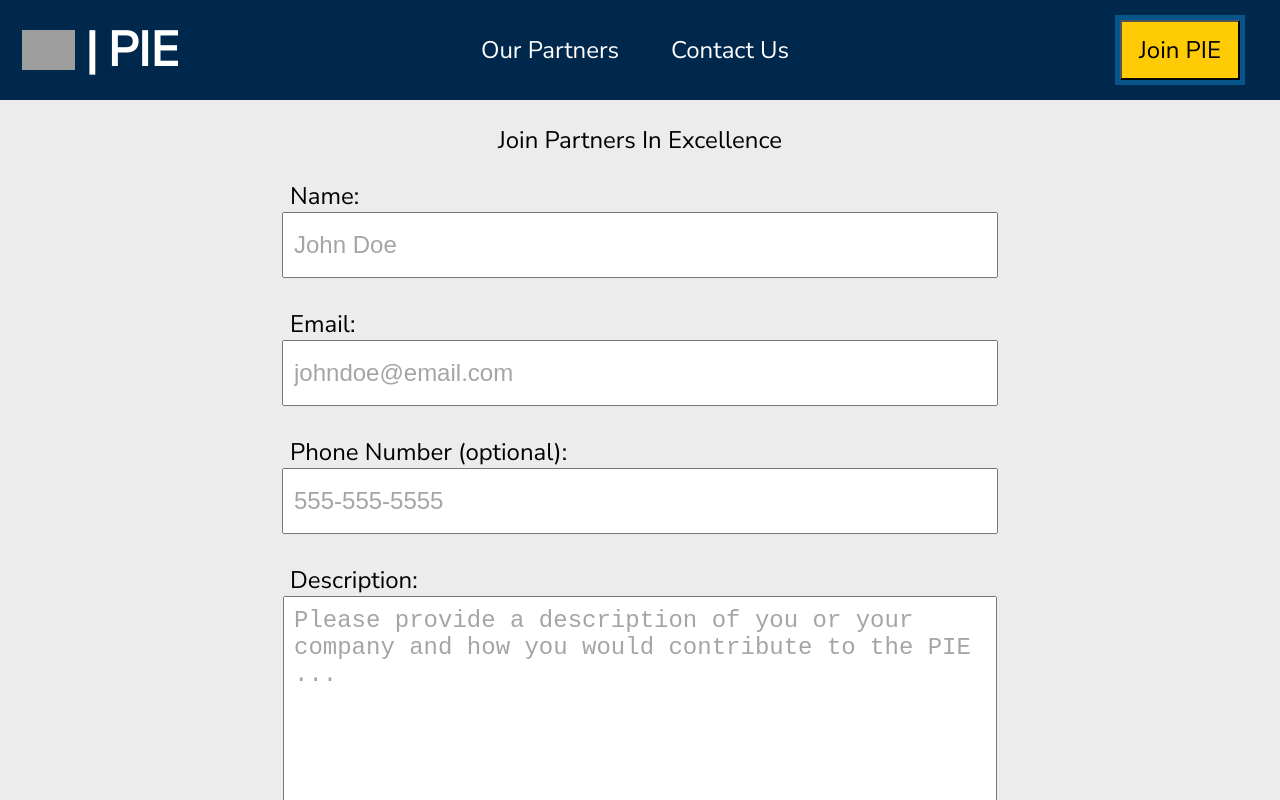
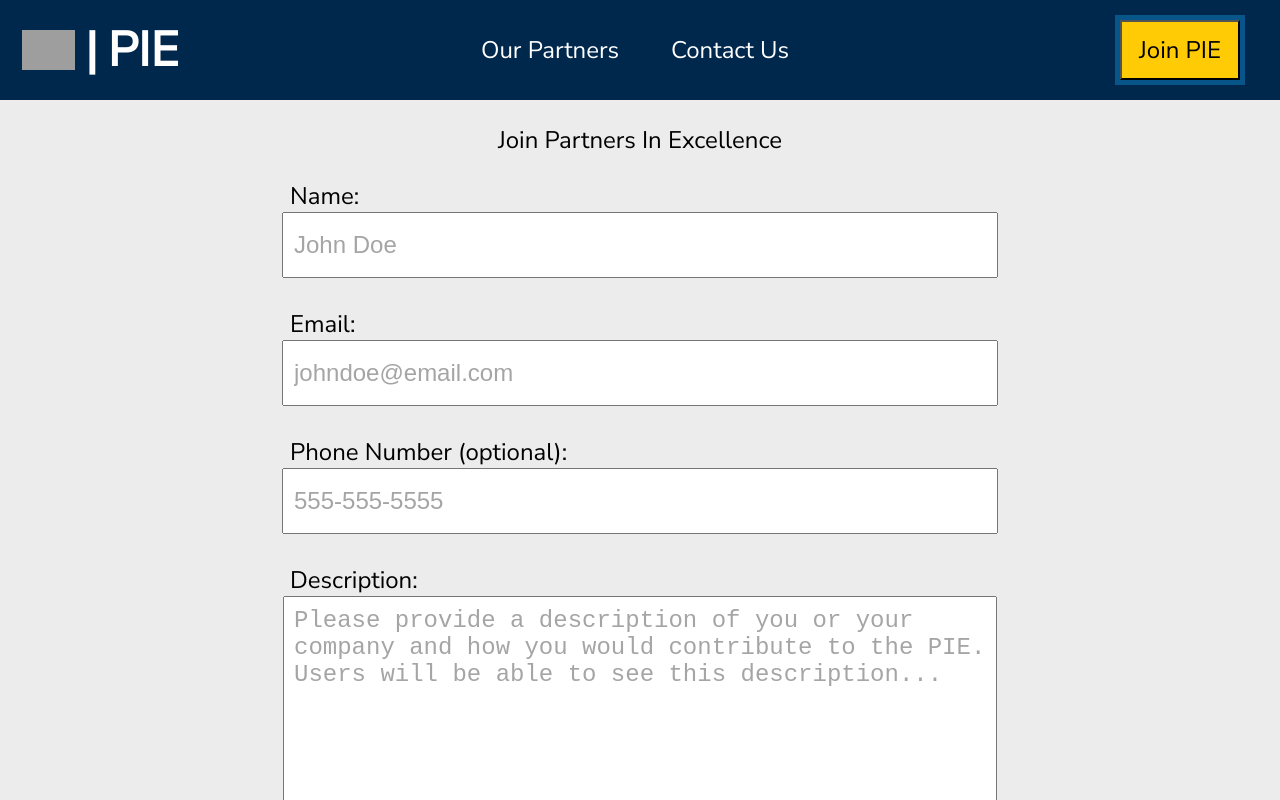
Before and after one commit to ConnorInglis18/pie-website, a React (Create React App) app: page / in a window 1280 px wide. Both pictures are taken after a click on the button "Join PIE". Shown: the top 800 px of the page. Built offline with nearby package versions, Linux system fonts and the light colour scheme; grey boxes are pictures that could not be loaded.

Commit message:
Edited the Join Page Placeholders

```diff
--- a/src/JoinPage.jsx
+++ b/src/JoinPage.jsx
@@ -74,7 +74,7 @@ class JoinPage extends Component {
             id="JoinDescription"
             name="JoinDescription"
             type="text"
-            placeholder="Please provide a description of you or your company and how you would contribute to the PIE ..."
+            placeholder="Please provide a description of you or your company and how you would contribute to the PIE. Users will be able to see this description..."
             cols="4"
             required
           />
@@ -83,7 +83,7 @@ class JoinPage extends Component {
             id="JoinWebsiteUrl"
             name="JoinWebsiteUrl"
             type="text"
-            placeholder="John Doe"
+            placeholder="www.mysite.com"
             required
           />
           <label>Mentor Contact (Optional):</label>
@@ -91,7 +91,7 @@ class JoinPage extends Component {
             id="JoinMentorContact"
             name="JoinMentorContact"
             type="text"
-            placeholder="If you would like to become a mentor, please provide a way for mentees to contact you"
+            placeholder="johndoe@email.com, 555-555-5555, etc"
           />
           <input type="submit" id="submitRequest"></input>
         </form>
```
